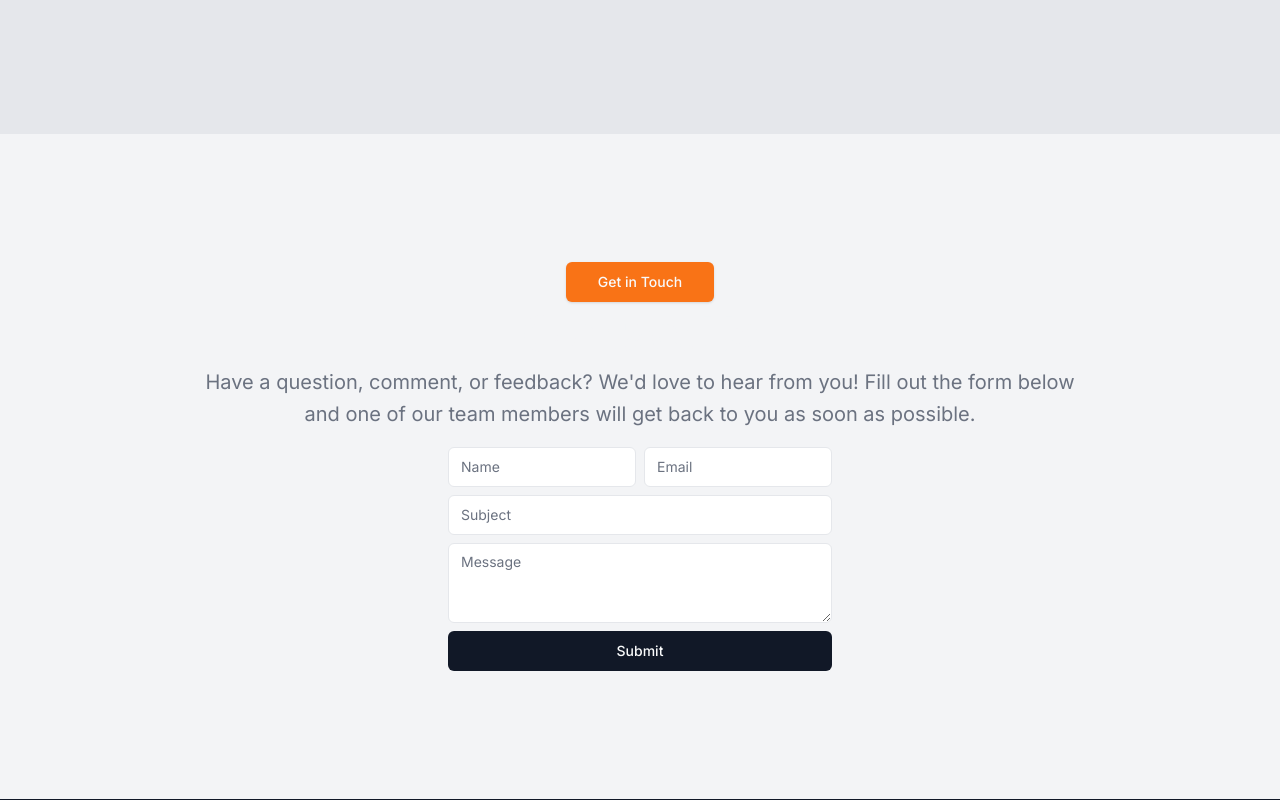
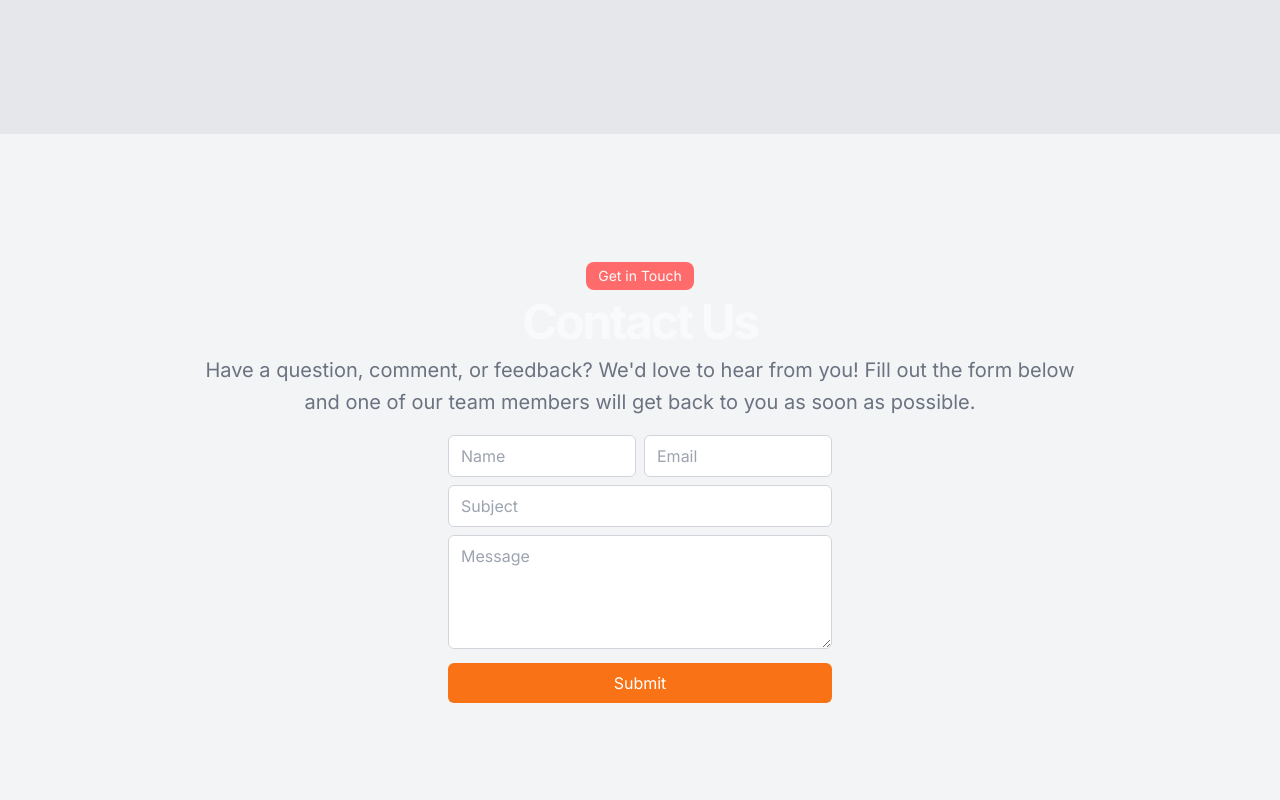
Before and after one commit to thefarhanahmad/PIXZA---An-Online-Food-Delivery-Platform, a Next.js app: page /about in a window 1280 px wide. Shown: the part 2060-2860 px from the top of the page. Built offline with nearby package versions, Linux system fonts and the light colour scheme.

Commit message:
added some features

```diff
--- a/app/about/page.jsx
+++ b/app/about/page.jsx
@@ -2,6 +2,7 @@ import Link from "next/link";
 import { Input } from "@/components/ui/input";
 import { Textarea } from "@/components/ui/textarea";
 import { Button } from "@/components/ui/button";
+import ContactForm from "@/components/contactForm";
 
 const About = () => {
   return (
@@ -150,51 +151,8 @@ const About = () => {
             </div>
           </div>
         </section>
-        <section className="w-full py-12 md:py-24 lg:py-32 bg-gray-100 dark:bg-gray-800">
-          <div className="container px-4 md:px-6">
-            <div className="flex flex-col items-center justify-center space-y-4 text-center">
-              <div className="space-y-2">
-                <div className="inline-flex h-10 items-center justify-center rounded-md bg-orange-500 px-8 text-sm font-medium text-gray-50 shadow transition-colors hover:bg-orange-600 focus-visible:outline-none focus-visible:ring-1 focus-visible:ring-orange-500 disabled:pointer-events-none disabled:opacity-50 dark:bg-orange-500 dark:text-gray-900 dark:hover:bg-orange-500 dark:focus-visible:ring-orange-500">
-                  Get in Touch
-                </div>
-                <h2 className="text-3xl font-bold tracking-tighter sm:text-5xl text-gray-100">
-                  Contact Us
-                </h2>
-                <p className="max-w-[900px] text-gray-500 md:text-xl/relaxed lg:text-base/relaxed xl:text-xl/relaxed dark:text-gray-400">
-                  Have a question, comment, or feedback? We'd love to hear from
-                  you! Fill out the form below and one of our team members will
-                  get back to you as soon as possible.
-                </p>
-              </div>
-              <form className="mx-auto w-full max-w-sm space-y-2">
-                <div className="flex space-x-2">
-                  <Input
-                    type="text"
-                    placeholder="Name"
-                    className="max-w-lg flex-1 outline-none"
-                  />
-                  <Input
-                    type="email"
-                    placeholder="Email"
-                    className="max-w-lg flex-1 outline-none"
-                  />
-                </div>
-                <Input
-                  type="text"
-                  placeholder="Subject"
-                  className="max-w-lg flex-1 outline-none"
-                />
-                <Textarea
-                  placeholder="Message"
-                  className="max-w-lg flex-1 outline-none"
-                />
-                <Button type="submit" className="w-full">
-                  Submit
-                </Button>
-              </form>
-            </div>
-          </div>
-        </section>
+
+        <ContactForm />
       </main>
     </div>
   );
--- /dev/null
+++ b/app/api/contact/route.js
@@ -0,0 +1,53 @@
+//Contact us controller
+
+import connectDB from "@/app/config/db";
+import Contact from "@/app/models/contact";
+import { NextResponse } from "next/server";
+
+export async function POST(req, res) {
+  await connectDB();
+
+  try {
+    const { name, email, message, subject } = await req.json();
+
+    if (!name || !email || !message || !subject) {
+      return NextResponse.json(
+        {
+          success: false,
+          message: "Fields can't be empty",
+        },
+        {
+          status: 400,
+        }
+      );
+    }
+
+    const data = await Contact.create({
+      name: name,
+      email: email,
+      subject: subject,
+      message: message,
+    });
+
+    return NextResponse.json(
+      {
+        success: true,
+        message: "Message sent",
+        data: data,
+      },
+      {
+        status: 201,
+      }
+    );
+  } catch (error) {
+    console.log("error : ", error);
+    return NextResponse.json(
+      {
+        message: "error in contact us page",
+      },
+      {
+        status: 400,
+      }
+    );
+  }
+}
--- a/app/api/food/route.js
+++ b/app/api/food/route.js
@@ -42,15 +42,7 @@ export async function POST(req, res) {
     if (isAdmin) {
       const { name, category, foodType, price, description, img } =
         await req.json();
-      // console.log(
-      //   "data from json : ",
-      //   name,
-      //   category,
-      //   foodType,
-      //   price,
-      //   description,
-      //   img
-      // );
+
       if (!name || !category || !foodType || !price || !description || !img) {
         return NextResponse.json(
           {
@@ -109,6 +101,7 @@ export async function POST(req, res) {
     console.log("error : ", error);
     return NextResponse.json(
       {
+        success: false,
         message: "error in Adding foods",
       },
       {
--- /dev/null
+++ b/app/contact/page.jsx
@@ -0,0 +1,12 @@
+import ContactForm from "@/components/contactForm";
+import React from "react";
+
+const page = () => {
+  return (
+    <div className="bg-gray-200 w-full h-full p-3 sm:p-6">
+      <ContactForm />
+    </div>
+  );
+};
+
+export default page;
--- /dev/null
+++ b/app/models/contact.js
@@ -0,0 +1,30 @@
+import mongoose from "mongoose";
+
+const contactSchema = new mongoose.Schema(
+  {
+    name: {
+      type: String,
+      required: true,
+    },
+    email: {
+      type: String,
+      required: true,
+    },
+    subject: {
+      type: String,
+      required: true,
+    },
+    message: {
+      type: String,
+      required: true,
+    },
+  },
+  {
+    timestamps: true,
+  }
+);
+
+const Contact =
+  mongoose.models.Contact || mongoose.model("Contact", contactSchema);
+
+export default Contact;
--- /dev/null
+++ b/components/ContactForm.jsx
@@ -0,0 +1,116 @@
+"use client";
+
+import axios from "axios";
+
+import { useRouter } from "next/navigation";
+import { useState } from "react";
+import toast from "react-hot-toast";
+
+const ContactForm = () => {
+  const [formData, setFormData] = useState({
+    name: "",
+    email: "",
+    subject: "",
+    message: "",
+  });
+  const router = useRouter();
+  const handleChange = (e) => {
+    const { name, value } = e.target;
+    setFormData((prevData) => ({
+      ...prevData,
+      [name]: value,
+    }));
+  };
+
+  const handleSubmit = async (e) => {
+    e.preventDefault();
+    const toastId = toast.loading("Submitting Form...");
+    // console.log("Submitted Data:", formData);
+    try {
+      const response = await axios.post("/api/contact", formData);
+      // console.log("contact api response : ", response);
+      if (response.data.success) {
+        toast.success(response.data.message, { id: toastId });
+        router.push("/");
+      } else {
+        toast.error(response.data.message, { id: toastId });
+      }
+    } catch (error) {
+      console.log("error in send contact message : ", error);
+      toast.error(error.response.data.message, { id: toastId });
+    }
+  };
+
+  return (
+    <section className="w-full py-12 md:py-24 lg:py-32 bg-gray-100 dark:bg-gray-800">
+      <div className="container px-4 md:px-6">
+        <div className="flex flex-col items-center justify-center space-y-4 text-center">
+          <div className="space-y-2">
+            <div className="inline-block rounded-lg bg-[#ff6b6b] px-3 py-1 text-sm text-gray-50 dark:bg-[#ff8c8c]">
+              Get in Touch
+            </div>
+            <h2 className="text-3xl text-gray-50 font-bold tracking-tighter sm:text-5xl">
+              Contact Us
+            </h2>
+            <p className="max-w-[900px] text-gray-500 md:text-xl/relaxed lg:text-base/relaxed xl:text-xl/relaxed dark:text-gray-400">
+              Have a question, comment, or feedback? We'd love to hear from you!
+              Fill out the form below and one of our team members will get back
+              to you as soon as possible.
+            </p>
+          </div>
+          <form
+            onSubmit={handleSubmit}
+            className="mx-auto w-full max-w-sm space-y-2"
+          >
+            <div className="flex space-x-2">
+              <input
+                type="text"
+                id="name"
+                name="name"
+                placeholder="Name"
+                value={formData.name}
+                onChange={handleChange}
+                className="w-full outline-none text-gray-900 px-3 py-2 border border-gray-300 rounded-md"
+              />
+              <input
+                type="email"
+                id="email"
+                placeholder="Email"
+                name="email"
+                value={formData.email}
+                onChange={handleChange}
+                className="w-full outline-none text-gray-900 px-3 py-2 border border-gray-300 rounded-md"
+              />
+            </div>
+            <input
+              type="text"
+              id="subject"
+              placeholder="Subject"
+              name="subject"
+              value={formData.subject}
+              onChange={handleChange}
+              className="w-full outline-none text-gray-900 px-3 py-2 border border-gray-300 rounded-md"
+            />
+            <textarea
+              id="message"
+              name="message"
+              placeholder="Message"
+              value={formData.message}
+              onChange={handleChange}
+              className="w-full outline-none text-gray-900 px-3 py-2 border border-gray-300 rounded-md"
+              rows="4"
+            />
+            <button
+              type="submit"
+              className="w-full outline-none bg-orange-500 text-white py-2 px-4 rounded-md hover:bg-orange-600 transition duration-300"
+            >
+              Submit
+            </button>
+          </form>
+        </div>
+      </div>
+    </section>
+  );
+};
+
+export default ContactForm;
--- a/components/Products.jsx
+++ b/components/Products.jsx
@@ -27,12 +27,14 @@ const Products = () => {
 
   return (
     <div className=" w-full bg-gray-200">
-      <div className="sm:w-11/12 mx-auto bg-green-300  sm:p-6 p-4">
+      <div className="sm:w-11/12 mx-auto  sm:p-6 p-4">
         <FilteredButton items={items} setItems={setItems} />
 
         {/* products by category */}
         {items?.length === 0 ? (
-          <div className="text-2xl font-semibold text-black my-6">No Foods Found</div>
+          <div className="text-2xl font-semibold text-black my-6">
+            No Foods Found
+          </div>
         ) : (
           <>
             <CategorySection category={"Pizza"} product={pizza} />
```
